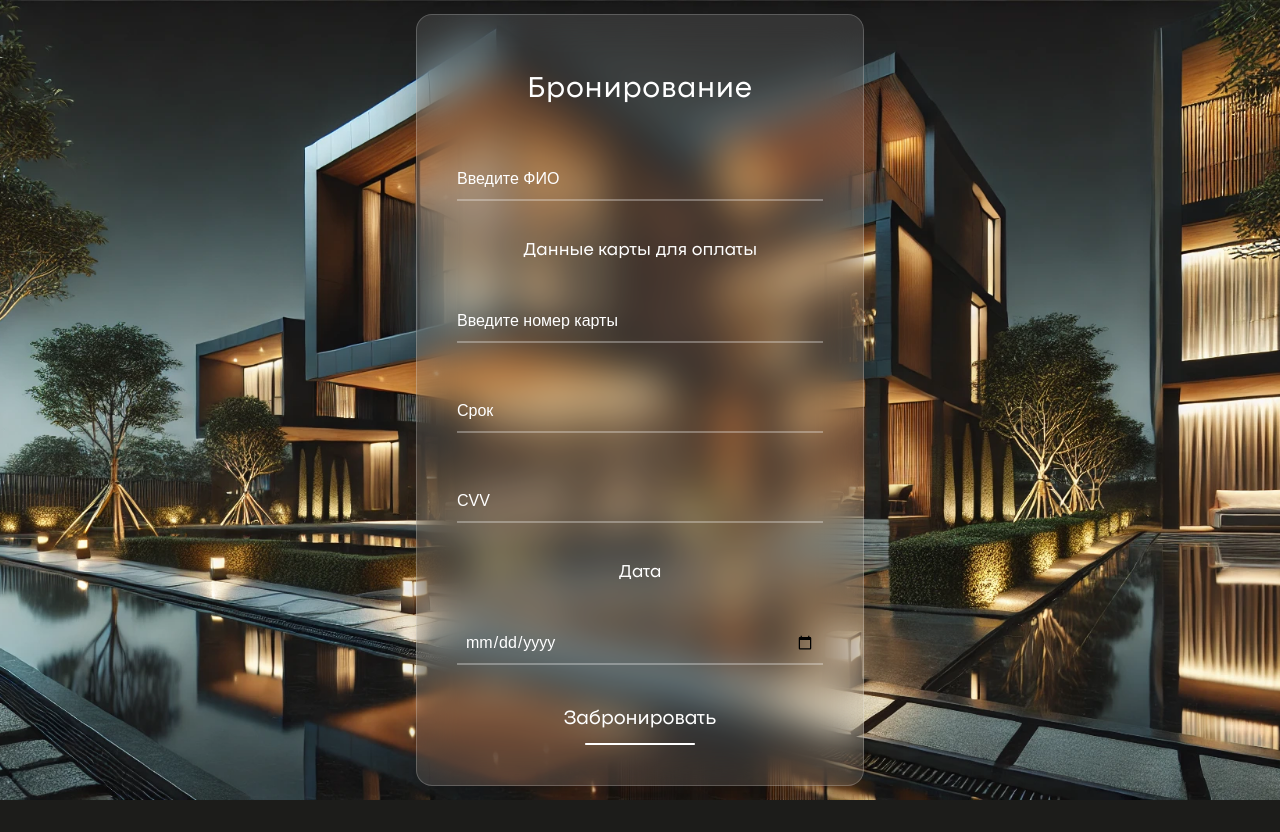
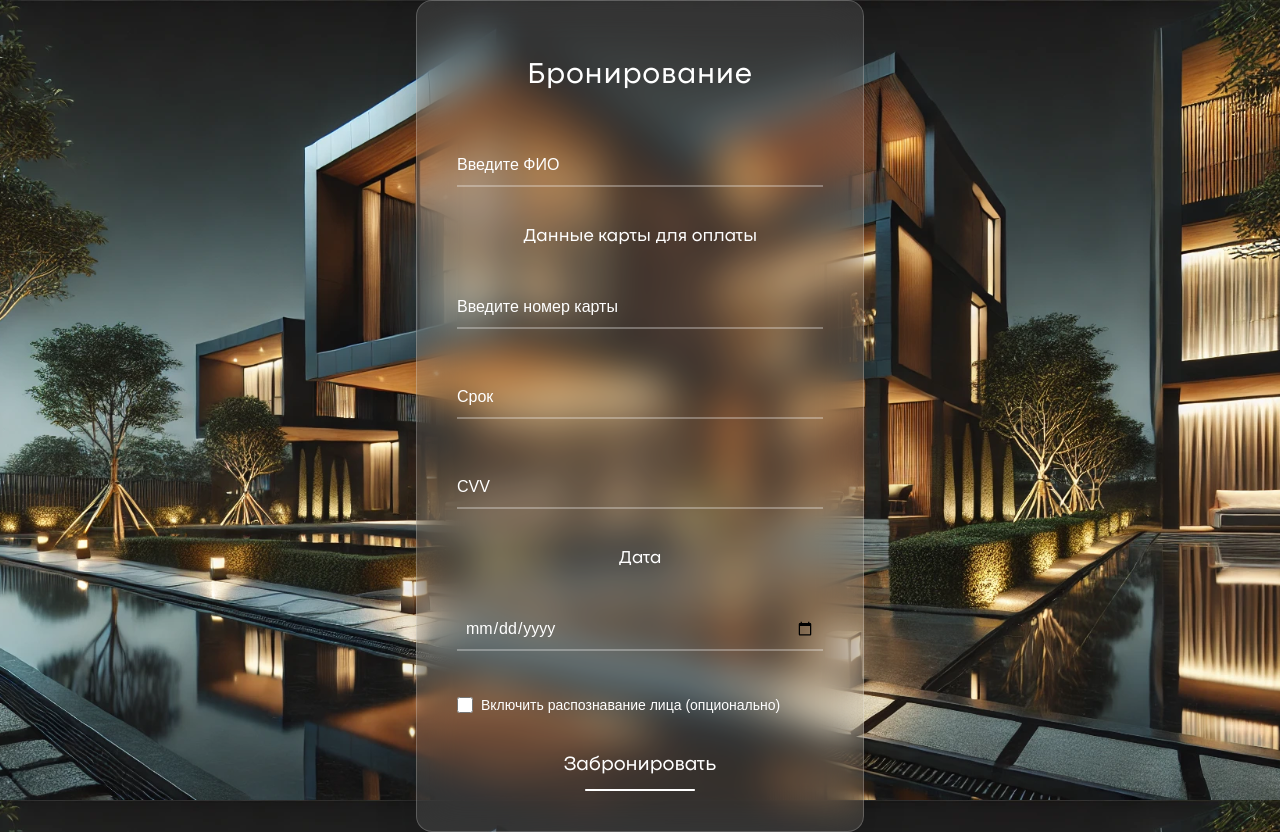
Before and after one commit to m1xttt/project, a Flask app: page /reservationStarlit-Villa in a window 1280 px wide. Before the commit the page ends 800 px from the top, so only its background shows below. Run offline with Flask 3, Linux system fonts and the light colour scheme; some libraries are stand-ins or nearby versions; some web fonts are replaced.

Commit message:
Enhance reservation form with face recognition feature
Updated reservation form to include face recognition options and file upload for photos.

```diff
--- a/templates/thirdreserve.html
+++ b/templates/thirdreserve.html
@@ -83,7 +83,7 @@
         {% endif %}
       {% endwith %}
     </div>
-    <form action="/reservationNightview-Residence" method="post" class="flex flex-col gap-2">
+    <form action="/reservationStarlit-Villa" method="post" enctype="multipart/form-data" class="flex flex-col gap-2">
       <h2 class="text-3xl font-bold mb-6 text-white tracking-wide">Бронирование</h2>
       <div class="input-field relative border-b-2 border-white/30 my-5">
         <input type="text" name="fio" required autocomplete="off"
@@ -121,6 +121,19 @@
         <input type="date" name="date" required
                class="w-full h-10 bg-transparent border-none outline-none text-white text-base px-2 peer" />
       </div>
+      <div class="mt-4 mb-4">
+        <label class="flex items-center text-white cursor-pointer">
+          <input type="checkbox" name="enable_face_recognition" class="mr-2 w-4 h-4 cursor-pointer">
+          <span class="text-sm">Включить распознавание лица (опционально)</span>
+        </label>
+      </div>
+      <div id="face-photos-section" class="hidden mb-4">
+        <label class="block text-white text-sm mb-2">Загрузите фотографии для распознавания лица:</label>
+        <input type="file" name="face_photos" id="face_photos" multiple accept="image/png,image/jpeg,image/jpg,image/gif"
+               class="w-full text-white text-sm file:mr-4 file:py-2 file:px-4 file:rounded-full file:border-0 file:text-sm file:font-semibold file:bg-white/20 file:text-white hover:file:bg-white/30 cursor-pointer">
+        <p class="text-white/70 text-xs mt-1">Можно загрузить несколько фотографий. На каждой должно быть одно лицо.</p>
+        <a href="/face-photos" class="text-white/80 hover:text-white text-xs underline mt-2 inline-block">Управление моими фотографиями</a>
+      </div>
       <button type="submit"
         class="main-btn px-6 py-3 text-white font-bold text-xl bg-transparent border-none cursor-pointer transition-colors duration-300 rounded-full border-2 border-transparent hover:border-white">
         Забронировать
@@ -135,6 +148,14 @@
       $("#term").mask("99/99");
       $("#number").mask("9999 9999 9999 9999");
       $("#CVV").mask("999");
+
+      $('input[name="enable_face_recognition"]').change(function() {
+        if ($(this).is(':checked')) {
+          $('#face-photos-section').removeClass('hidden');
+        } else {
+          $('#face-photos-section').addClass('hidden');
+        }
+      });
     });
   </script>
 </body>
```
